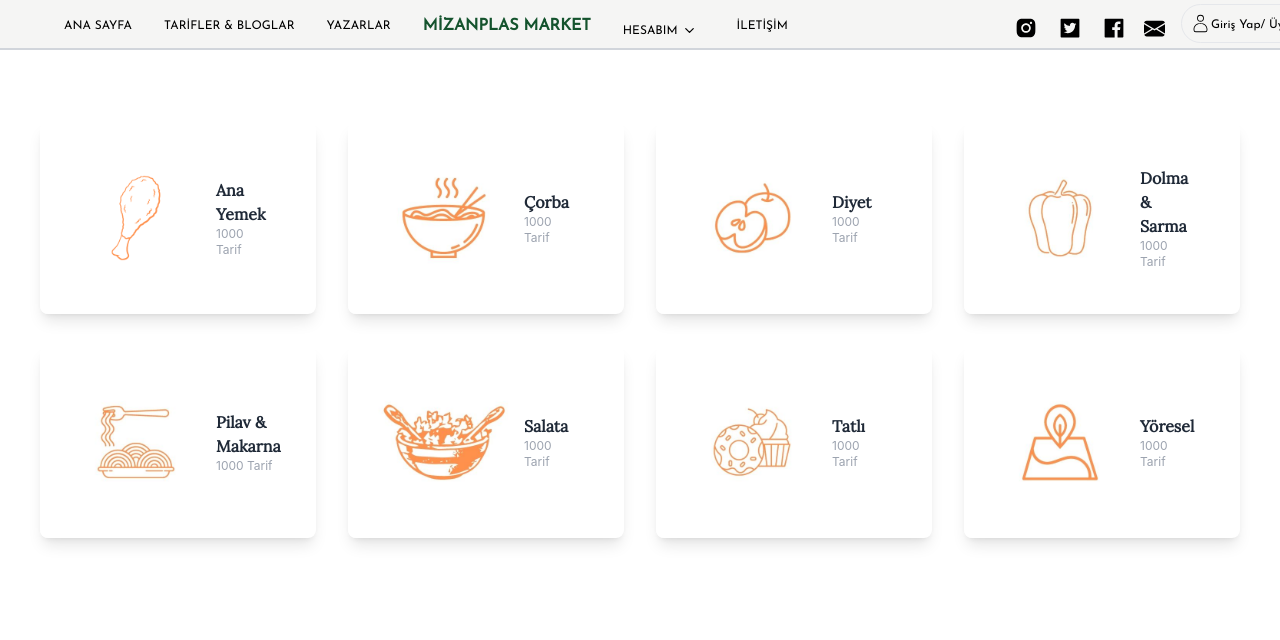
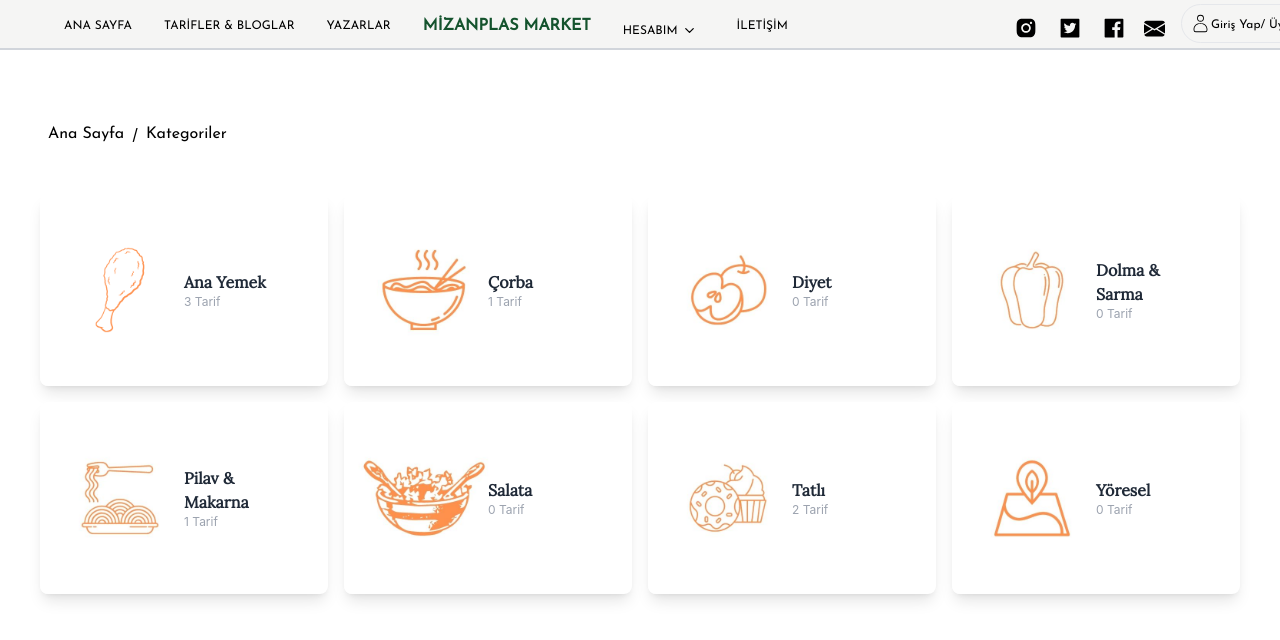
Before and after one commit to aslantasmehmet/mizanplas.net-web-app-react, a React (Create React App) app: page /kategoriler in a window 1280 px wide. Shown: the top 640 px of the page. Built offline with nearby package versions, Linux system fonts and the light colour scheme.

Commit message:
The necessary adjustments for the categories section were successfully made.

```diff
--- a/src/component/Categories.js
+++ b/src/component/Categories.js
@@ -1,13 +1,31 @@
 import React, { useEffect, useState } from "react";
 import { Link } from "react-router-dom";
 import categoriesData from "../api/categories";
+import recipesData from "../api/recipes";
 
 export default function Categories() {
   const [categories, setCategories] = useState([]);
+  const [recipes, setRecipes] = useState([]);
+  const [categoryCounts, setCategoryCounts] = useState({});
 
   useEffect(() => {
     setCategories(categoriesData);
+    setRecipes(recipesData);
+    countRecipes();
   }, []);
+
+  const countRecipes = () => {
+    const counts = {};
+
+    categoriesData.forEach((category) => {
+      const recipeCount = recipesData.filter(
+        (recipe) => recipe.categories === category.name
+      ).length;
+      counts[category.name] = recipeCount;
+    });
+
+    setCategoryCounts(counts);
+  };
 
   return (
     <div className="container mx-auto py-10 px-4 sm:px-6 lg:px-8 categories">
@@ -25,7 +43,7 @@ export default function Categories() {
                   {category.name}
                 </div>
                 <div className="text-xs text-gray-400">
-                  {category.numberOfRecipes} Tarif
+                  {categoryCounts[category.name] || 0} Tarif
                 </div>
               </div>
             </div>
@@ -37,7 +55,7 @@ export default function Categories() {
           href="/kategoriler"
           className="bg-green-900 hover:bg-black text-white font-display2 py-3 px-10 rounded transition duration-500 ease-in-out transform hover:scale-110"
         >
-          Daha Fazlası
+          Daha Fazla
         </a>
       </div>
     </div>
--- a/src/pages/CategoriesPages.js
+++ b/src/pages/CategoriesPages.js
@@ -1,38 +1,74 @@
 import React, { useEffect, useState } from "react";
 import categoriesData from "../api/categories";
 import Navbar from "../component/Navbar";
+import recipesData from "../api/recipes";
+import { Link } from "react-router-dom";
 
 export default function Categories() {
   const [categories, setCategories] = useState([]);
+  const [recipes, setRecipes] = useState([]);
+  const [categoryCounts, setCategoryCounts] = useState({});
 
   useEffect(() => {
     setCategories(categoriesData);
+    setRecipes(recipesData);
+    countRecipes();
   }, []);
+
+  const countRecipes = () => {
+    const counts = {};
+
+    categoriesData.forEach((category) => {
+      const recipeCount = recipesData.filter(
+        (recipe) => recipe.categories === category.name
+      ).length;
+      counts[category.name] = recipeCount;
+    });
+
+    setCategoryCounts(counts);
+  };
 
   return (
     <div>
         <Navbar/>
+         <div className="flex flex-row container mx-auto py-6 pl-4 translate-y-12 translate-x-6">
+        <a className="font-display ml-2" href="/">
+          Ana Sayfa
+        </a>
+        <div className="ml-2">/</div>
+        <a className="font-display ml-2" href="/kategoriler">
+          Kategoriler
+        </a>
+      </div>
+
       <div className="container mx-auto py-10 px-4 sm:px-6 lg:px-8 categories">
-        <div className="grid grid-cols-1 sm:grid-cols-2 md:grid-cols-3 lg:grid-cols-4 gap-8 my-8">
-          {categories.map((category) => (
+      <div className="grid grid-cols-1 sm:grid-cols-2 md:grid-cols-3 lg:grid-cols-4 gap-4 my-8">
+        {categories.map((category) => (
+          <Link to={`/kategori/${category.name}`} key={category.id}>
             <div className="flex flex-row items-center bg-white shadow-lg rounded-lg overflow-hidden transition duration-500 ease-in-out transform hover:-translate-y-1 hover:scale-110">
               <img
-                className="w-32 sm:w-48"
+                className="w-32 sm:w-48 -translate-x-4"
                 src={category.img}
                 alt={category.name}
               />
-              <div className="px-4 py-2 text-left -translate-x-8">
+              <div className=" py-2 text-left -translate-x-12">
                 <div className="font-bold text-md font-display2 text-gray-800">
                   {category.name}
                 </div>
                 <div className="text-xs text-gray-400">
-                  {category.numberOfRecipes} Tarif
+                  {categoryCounts[category.name] || 0} Tarif
                 </div>
               </div>
             </div>
-          ))}
-        </div>
+          </Link>
+        ))}
       </div>
+    </div>
+
+
+
+
+
     </div>
   );
 }
--- a/src/pages/CategoriesRecipe.js
+++ b/src/pages/CategoriesRecipe.js
@@ -1,5 +1,5 @@
 import React, { useState } from "react";
-import { useParams } from "react-router-dom";
+import { Link, useParams } from "react-router-dom";
 import { recipes } from "../api/recipes";
 import { FaStar } from "react-icons/fa";
 import Navbar from "../component/Navbar";
@@ -7,7 +7,6 @@ import Navbar from "../component/Navbar";
 export default function CategoriesRecipe() {
   const { categoryName } = useParams();
   const [searchQuery, setSearchQuery] = useState("");
-
 
   // Filter the recipes by category and search query
   const filteredRecipes = recipes.filter(
@@ -37,10 +36,10 @@ export default function CategoriesRecipe() {
         <h2>{categoryName.introductoryText}</h2>
       </div>
       <div className="container mx-auto pb-10 pt-2 px-4 sm:px-6 lg:px-8">
-        <div className="bg-[url('https://res.cloudinary.com/dd4d48hwn/image/upload/v1683100054/Ads%C4%B1z_tasar%C4%B1m_4_q6ahvg.png')] w-full h-64">
+        <div className="bg-[url('https://res.cloudinary.com/dd4d48hwn/image/upload/v1684010691/Ads%C4%B1z_tasar%C4%B1m_7_nmqvkb.png')] w-full h-64">
           <div className="flex justify-center my-4 ">
             <input
-              className="py-3 px-4 md:w-[600px] w-[300px] h-12 md:ml-0 ml-16 w-auto border text-gray-800 border-green-900 bg-white mt-28 shadow-lg rounded-full focus:outline-none"
+              className="py-3 px-4 md:w-[650px] w-[300px] h-12 md:ml-0 ml-16 w-auto border text-gray-800 border-green-900 bg-white mt-28 shadow-lg rounded-full focus:outline-none"
               placeholder="Tarif Ara"
               value={searchQuery}
               onChange={(e) => setSearchQuery(e.target.value)}
@@ -60,12 +59,15 @@ export default function CategoriesRecipe() {
                   alt={recipe.title}
                 />
                 <div className="flex flex-col  my-4">
+                  <Link to={`/tarif/${recipe.title}`}>
+                    {" "}
                     <div className="font-bold text-2xl text-left font-display2 text-green-900 mt-4 mb-">
                       {recipe.title}
                     </div>
                     <div className="text-stone-500 text-md text-left font-display2 mb-2">
                       {recipe.explanation}
                     </div>
+                  </Link>
                   <div className="flex">
                     {[...Array(5)].map((star, index) => {
                       const ratingValue = index + 1;
```
Lines whose indentation alone changed are shown as unchanged.
